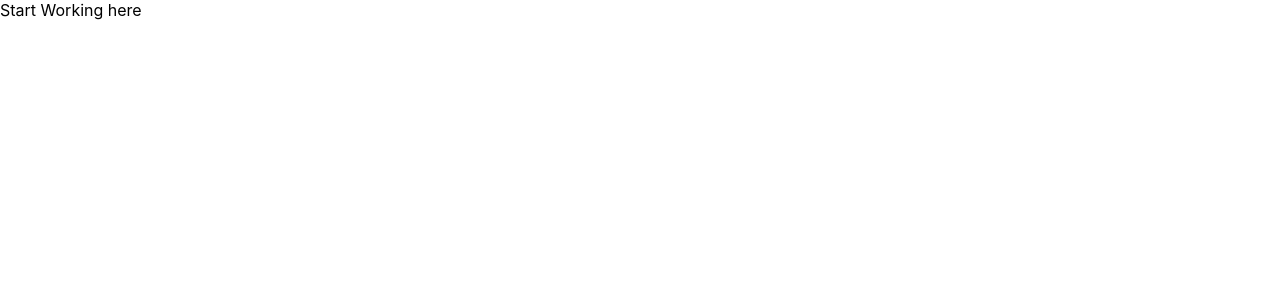
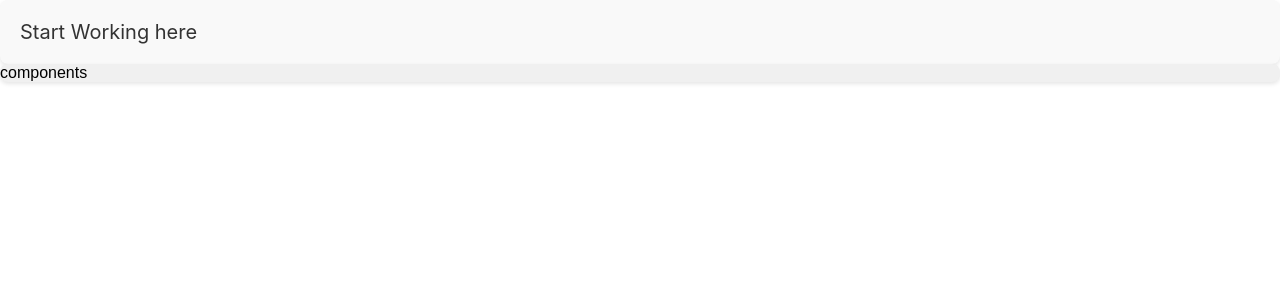
Before and after one commit to spectatorpublishing/nsop2025, a React (Create React App) app: page / in a window 1280 px wide. Shown: the top 300 px of the page. Built offline with nearby package versions, Linux system fonts and the light colour scheme.

Commit message:
adding sample objects

```diff
--- /dev/null
+++ b/src/Components/SampleComponent.js
@@ -0,0 +1,19 @@
+import React from 'react';
+import styled from 'styled-components';
+
+const Container = styled.div`
+    background-color: #f0f0f0;
+    border-radius: 8px;
+    box-shadow: 0 2px 4px rgba(0, 0, 0, 0.1);
+    font-family: Arial, sans-serif;
+    `;
+
+const SampleComponent = () => {
+    return (
+        <Container>
+            components
+        </Container>
+        );
+    };
+
+export default SampleComponent;
--- a/src/Pages/UniversityNewsPage.js
+++ b/src/Pages/UniversityNewsPage.js
@@ -1,11 +1,24 @@
 import React from 'react';
 import styled from 'styled-components';
+import SampleComponent from '../Components/SampleComponent';
+
+const StyledText = styled.div`
+    font-size: 20px;
+    color: #333;
+    padding: 20px;
+    background-color: #f9f9f9;
+    border-radius: 8px;
+    box-shadow: 0 2px 4px rgba(0, 0, 0, 0.1);
+`;
 
 const UniversityNewsPage = () => {
     return (
-        <div>
-           Start Working here
-        </div>
+        <>
+            <StyledText>
+            Start Working here
+            </StyledText>
+         <SampleComponent/>
+         </>
         );
     };
 
```
